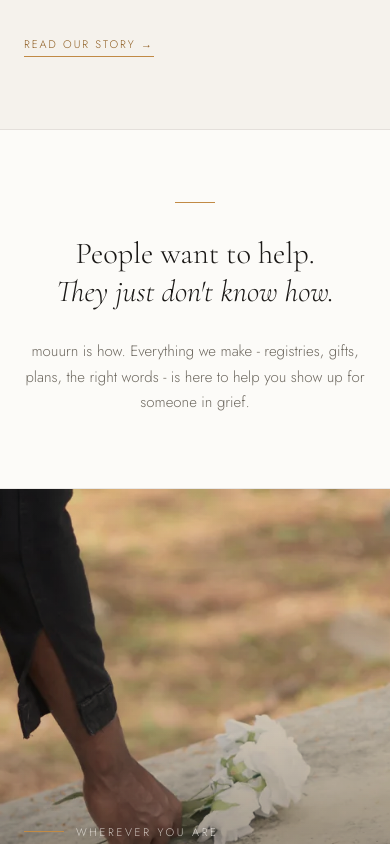
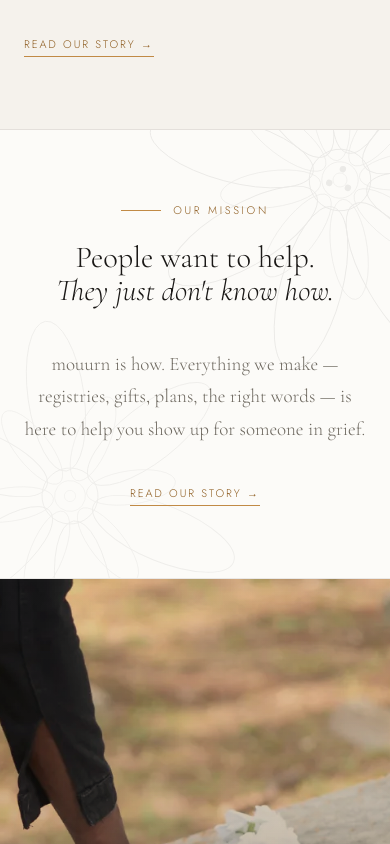
Before and after one commit to sunil-dsb/mouurn, a Next.js app: page /improved in a window 390 px wide. Shown: the part 1460-2304 px from the top of the page. Built offline with nearby package versions, Linux system fonts and the light colour scheme.

Commit message:
Added the flower into the improvedFooter and improvedMission

```diff
--- a/src/components/improved/ImprovedFooter.tsx
+++ b/src/components/improved/ImprovedFooter.tsx
@@ -32,7 +32,37 @@ const colLink =
 
 export default function ImprovedFooter() {
   return (
-    <footer className="bg-bark pt-16 pb-10 text-left md:pt-20">
+    <footer className="relative overflow-hidden bg-bark pt-16 pb-10 text-left md:pt-20">
+      {/* Rose — layered 5-petal rings (love + remembrance) */}
+      <svg
+        aria-hidden="true"
+        className="pointer-events-none absolute -top-34 -left-24 w-[360px] rotate-[8deg] text-oat opacity-[0.25]"
+        viewBox="0 0 300 300"
+        fill="none"
+        stroke="currentColor"
+        xmlns="http://www.w3.org/2000/svg"
+      >
+        <g transform="translate(150,150)">
+          <ellipse cx="0" cy="-68" rx="28" ry="48" strokeWidth="0.65" />
+          <ellipse cx="0" cy="-68" rx="28" ry="48" strokeWidth="0.65" transform="rotate(72)" />
+          <ellipse cx="0" cy="-68" rx="28" ry="48" strokeWidth="0.65" transform="rotate(144)" />
+          <ellipse cx="0" cy="-68" rx="28" ry="48" strokeWidth="0.65" transform="rotate(216)" />
+          <ellipse cx="0" cy="-68" rx="28" ry="48" strokeWidth="0.65" transform="rotate(288)" />
+          <ellipse cx="0" cy="-44" rx="19" ry="32" strokeWidth="0.55" transform="rotate(36)" />
+          <ellipse cx="0" cy="-44" rx="19" ry="32" strokeWidth="0.55" transform="rotate(108)" />
+          <ellipse cx="0" cy="-44" rx="19" ry="32" strokeWidth="0.55" transform="rotate(180)" />
+          <ellipse cx="0" cy="-44" rx="19" ry="32" strokeWidth="0.55" transform="rotate(252)" />
+          <ellipse cx="0" cy="-44" rx="19" ry="32" strokeWidth="0.55" transform="rotate(324)" />
+          <ellipse cx="0" cy="-26" rx="12" ry="20" strokeWidth="0.5" />
+          <ellipse cx="0" cy="-26" rx="12" ry="20" strokeWidth="0.5" transform="rotate(72)" />
+          <ellipse cx="0" cy="-26" rx="12" ry="20" strokeWidth="0.5" transform="rotate(144)" />
+          <ellipse cx="0" cy="-26" rx="12" ry="20" strokeWidth="0.5" transform="rotate(216)" />
+          <ellipse cx="0" cy="-26" rx="12" ry="20" strokeWidth="0.5" transform="rotate(288)" />
+          <circle cx="0" cy="0" r="14" strokeWidth="0.55" />
+          <circle cx="0" cy="0" r="7" strokeWidth="0.45" />
+          <circle cx="0" cy="0" r="3" fill="currentColor" />
+        </g>
+      </svg>
       <div className="shell-wide">
         <span className="mb-12 block h-px w-10 bg-amber" />
 
--- a/src/components/improved/ImprovedMission.tsx
+++ b/src/components/improved/ImprovedMission.tsx
@@ -1,17 +1,103 @@
+import Link from "next/link";
+import Kicker from "./Kicker";
+import Reveal from "./Reveal";
+
 export default function ImprovedMission() {
   return (
-    <section className="bg-paper border-b-[0.5px] border-rule section-y text-center">
-      <div className="shell-wide">
-        <span className="mx-auto mb-8 block h-px w-10 bg-amber" />
-        <h2 className="mx-auto max-w-[820px] font-serif text-story md:text-path font-light leading-tight text-ink">
-          People want to help.
-          <br />
-          <em className="italic">They just don&apos;t know how.</em>
-        </h2>
-        <p className="mx-auto mt-7 max-w-140 text-body md:text-prose font-light text-quiet">
-          mouurn is how. Everything we make - registries, gifts, plans, the
-          right words - is here to help you show up for someone in grief.
-        </p>
+    <section className="relative bg-paper border-b-[0.5px] border-rule section-y overflow-hidden">
+
+      {/* Botanical flower — top right, large */}
+      <svg
+        aria-hidden="true"
+        className="pointer-events-none absolute -right-40 -top-40 w-[420px] rotate-[15deg] text-ink opacity-[0.07]"
+        viewBox="0 0 300 300"
+        fill="none"
+        stroke="currentColor"
+        xmlns="http://www.w3.org/2000/svg"
+      >
+        <g transform="translate(150,150)">
+          {/* Outer ring — 8 petals */}
+          <ellipse cx="0" cy="-80" rx="22" ry="60" strokeWidth="0.65" />
+          <ellipse cx="0" cy="-80" rx="22" ry="60" strokeWidth="0.65" transform="rotate(45)" />
+          <ellipse cx="0" cy="-80" rx="22" ry="60" strokeWidth="0.65" transform="rotate(90)" />
+          <ellipse cx="0" cy="-80" rx="22" ry="60" strokeWidth="0.65" transform="rotate(135)" />
+          <ellipse cx="0" cy="-80" rx="22" ry="60" strokeWidth="0.65" transform="rotate(180)" />
+          <ellipse cx="0" cy="-80" rx="22" ry="60" strokeWidth="0.65" transform="rotate(225)" />
+          <ellipse cx="0" cy="-80" rx="22" ry="60" strokeWidth="0.65" transform="rotate(270)" />
+          <ellipse cx="0" cy="-80" rx="22" ry="60" strokeWidth="0.65" transform="rotate(315)" />
+          {/* Inner ring — 8 petals, offset 22.5° */}
+          <ellipse cx="0" cy="-50" rx="13" ry="36" strokeWidth="0.5" transform="rotate(22.5)" />
+          <ellipse cx="0" cy="-50" rx="13" ry="36" strokeWidth="0.5" transform="rotate(67.5)" />
+          <ellipse cx="0" cy="-50" rx="13" ry="36" strokeWidth="0.5" transform="rotate(112.5)" />
+          <ellipse cx="0" cy="-50" rx="13" ry="36" strokeWidth="0.5" transform="rotate(157.5)" />
+          <ellipse cx="0" cy="-50" rx="13" ry="36" strokeWidth="0.5" transform="rotate(202.5)" />
+          <ellipse cx="0" cy="-50" rx="13" ry="36" strokeWidth="0.5" transform="rotate(247.5)" />
+          <ellipse cx="0" cy="-50" rx="13" ry="36" strokeWidth="0.5" transform="rotate(292.5)" />
+          <ellipse cx="0" cy="-50" rx="13" ry="36" strokeWidth="0.5" transform="rotate(337.5)" />
+          {/* Center detail */}
+          <circle cx="0" cy="0" r="22" strokeWidth="0.65" />
+          <circle cx="0" cy="0" r="13" strokeWidth="0.45" />
+          <circle cx="0" cy="0" r="5" strokeWidth="0.4" />
+          <circle cx="0" cy="-8" r="1.8" fill="currentColor" />
+          <circle cx="6.9" cy="4" r="1.8" fill="currentColor" />
+          <circle cx="-6.9" cy="4" r="1.8" fill="currentColor" />
+        </g>
+      </svg>
+
+      {/* Botanical flower — bottom left, medium */}
+      <svg
+        aria-hidden="true"
+        className="pointer-events-none absolute -bottom-32 -left-35 w-[420px] -rotate-[8deg] text-ink opacity-[0.055]"
+        viewBox="0 0 300 300"
+        fill="none"
+        stroke="currentColor"
+        xmlns="http://www.w3.org/2000/svg"
+      >
+        <g transform="translate(150,150)">
+          {/* 6-petal outer ring */}
+          <ellipse cx="0" cy="-72" rx="20" ry="54" strokeWidth="0.65" />
+          <ellipse cx="0" cy="-72" rx="20" ry="54" strokeWidth="0.65" transform="rotate(60)" />
+          <ellipse cx="0" cy="-72" rx="20" ry="54" strokeWidth="0.65" transform="rotate(120)" />
+          <ellipse cx="0" cy="-72" rx="20" ry="54" strokeWidth="0.65" transform="rotate(180)" />
+          <ellipse cx="0" cy="-72" rx="20" ry="54" strokeWidth="0.65" transform="rotate(240)" />
+          <ellipse cx="0" cy="-72" rx="20" ry="54" strokeWidth="0.65" transform="rotate(300)" />
+          {/* 6-petal inner ring, offset 30° */}
+          <ellipse cx="0" cy="-44" rx="12" ry="32" strokeWidth="0.5" transform="rotate(30)" />
+          <ellipse cx="0" cy="-44" rx="12" ry="32" strokeWidth="0.5" transform="rotate(90)" />
+          <ellipse cx="0" cy="-44" rx="12" ry="32" strokeWidth="0.5" transform="rotate(150)" />
+          <ellipse cx="0" cy="-44" rx="12" ry="32" strokeWidth="0.5" transform="rotate(210)" />
+          <ellipse cx="0" cy="-44" rx="12" ry="32" strokeWidth="0.5" transform="rotate(270)" />
+          <ellipse cx="0" cy="-44" rx="12" ry="32" strokeWidth="0.5" transform="rotate(330)" />
+          {/* Center */}
+          <circle cx="0" cy="0" r="20" strokeWidth="0.65" />
+          <circle cx="0" cy="0" r="11" strokeWidth="0.45" />
+          <circle cx="0" cy="0" r="4" strokeWidth="0.4" />
+        </g>
+      </svg>
+
+      {/* Content */}
+      <div className="shell-wide flex flex-col items-center text-center gap-10">
+        <Reveal>
+          <Kicker center className="mb-6">Our mission</Kicker>
+          <h2 className="font-serif text-story md:text-path font-light leading-[1.08] text-ink">
+            People want to help.
+            <br />
+            <em className="italic">They just don&apos;t know how.</em>
+          </h2>
+        </Reveal>
+
+        <Reveal delay={150}>
+          <p className="font-serif text-prose md:text-lead font-light text-quiet max-w-xl">
+            mouurn is how. Everything we make — registries, gifts, plans, the
+            right words — is here to help you show up for someone in grief.
+          </p>
+          <Link
+            href="/about"
+            className="mt-10 inline-block border-b border-amber pb-1 text-label uppercase tracking-cta text-amber-deep transition-opacity hover:opacity-70"
+          >
+            Read our story →
+          </Link>
+        </Reveal>
       </div>
     </section>
   );
```
